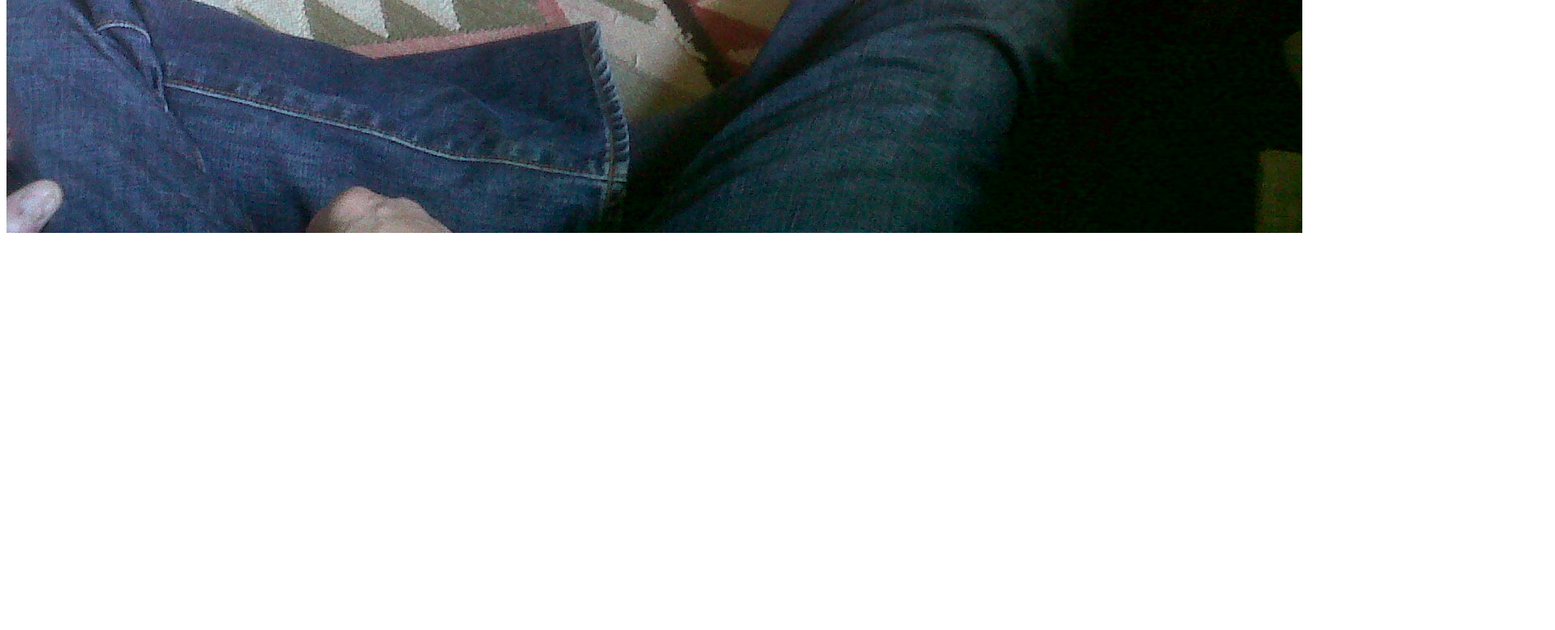
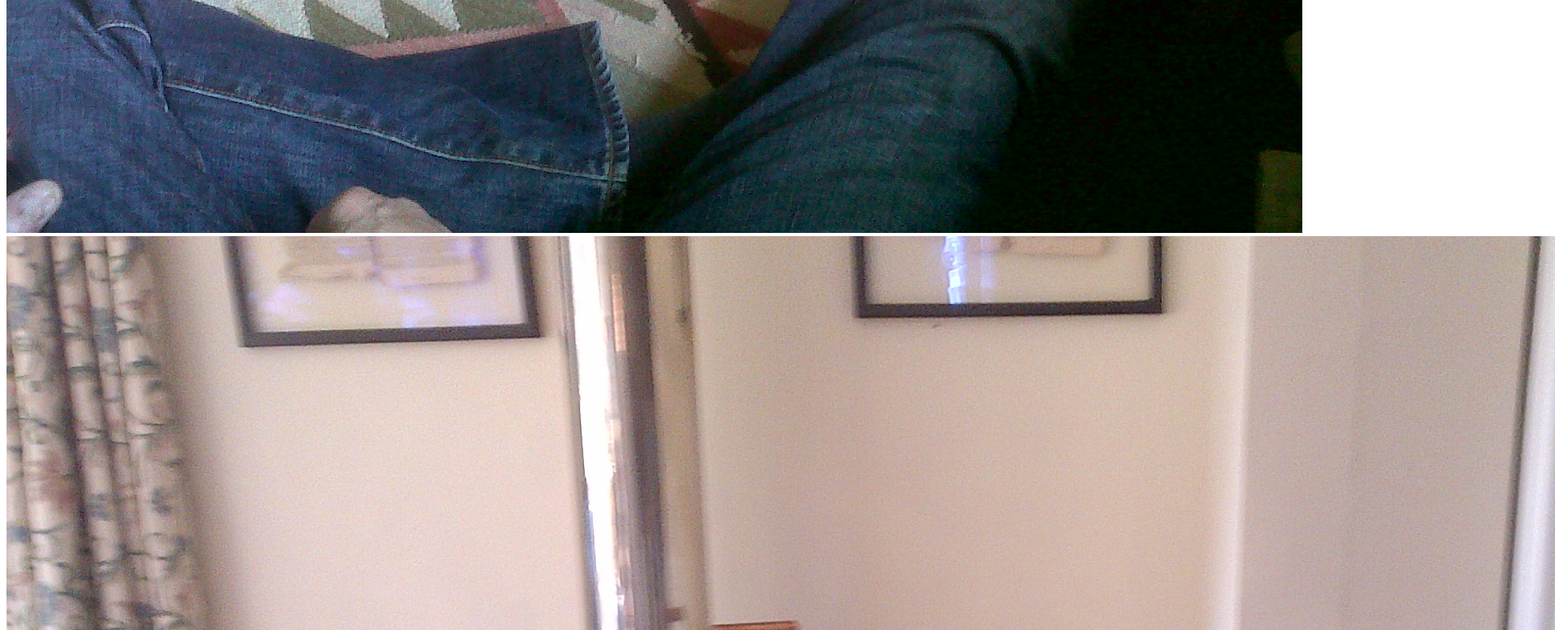
Before and after one commit to jackmarriott/first_site, a plain HTML site: page index.html in a window 1280 px wide. Shown: the part 1157-1936 px from the top of the page at 81% size, 1920 px wide, since content can reach past the window. Before the commit the page ends 1457 px from the top, so only its background shows below. Drawn offline with Linux system fonts and the light colour scheme.

Commit message:
Lion King pic

```diff
--- a/index.html
+++ b/index.html
@@ -23,3 +23,5 @@
     <h3>Here is Doom</h3>
 
     <img src="Doom.jpg" alt="DOOM">
+
+    <img src="LionKing.jpg" alt="DOOM">
```
Also changed, not shown: LionKing.jpg (added).
